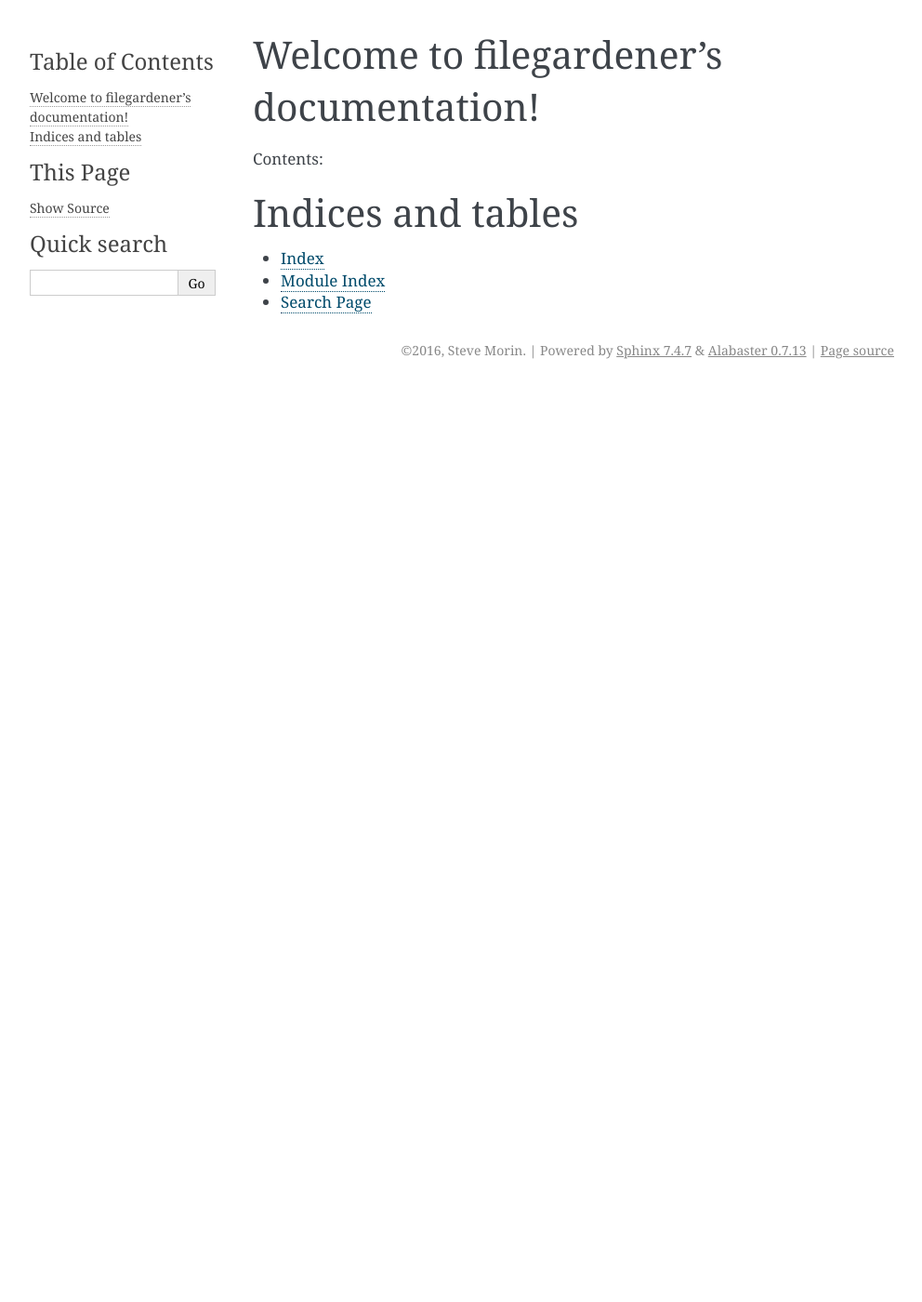
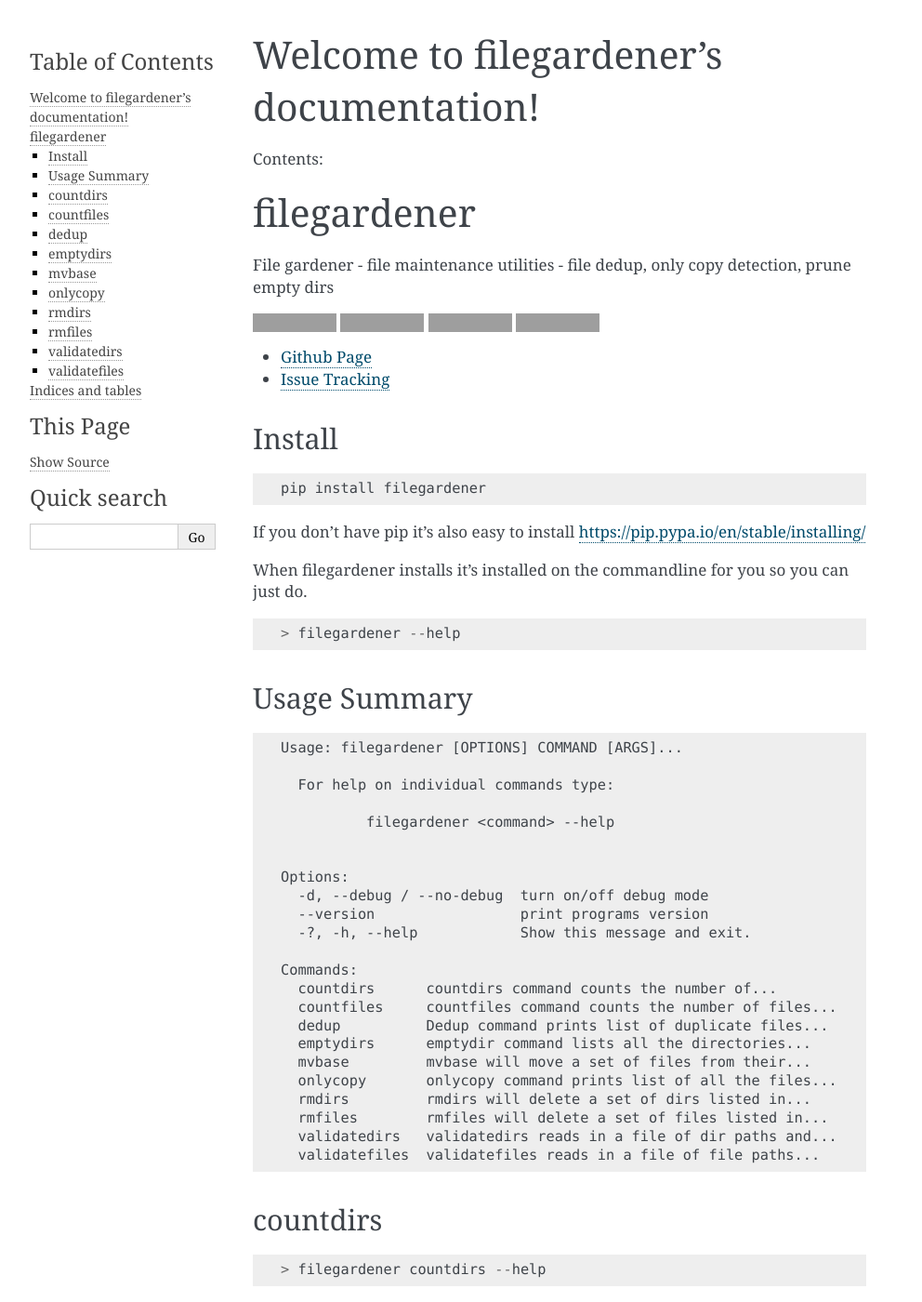
Before and after one commit to smorin/filegardener, a Sphinx documentation site: the page built from docs/index.rst, in a window 1280 px wide and 1400 px high. Shown: the whole window at 93% size, without its empty margins (148-1140 px from the left). Built offline with Sphinx 7.4.7, drawn with Linux system fonts in a browser that asks for light colours; some of the changed text lies outside the part shown; grey boxes are pictures that could not be loaded.

Commit message:
added documentation to the project

```diff
--- a/README.rst
+++ b/README.rst
@@ -17,3 +17,224 @@
 
 * `Github Page <https://github.com/smorin/filegardener>`_
 * `Issue Tracking <https://github.com/smorin/filegardener/issues>`_
+
+Install
+-------
+::
+
+	pip install filegardener
+
+If you don't have pip it's also easy to install https://pip.pypa.io/en/stable/installing/
+
+When filegardener installs it's installed on the commandline for you so you can just do.
+
+::
+
+	> filegardener --help
+
+
+Usage Summary
+-------------
+
+::
+
+	Usage: filegardener [OPTIONS] COMMAND [ARGS]...
+
+	  For help on individual commands type:
+
+	          filegardener <command> --help
+
+
+	Options:
+	  -d, --debug / --no-debug  turn on/off debug mode
+	  --version                 print programs version
+	  -?, -h, --help            Show this message and exit.
+
+	Commands:
+	  countdirs      countdirs command counts the number of...
+	  countfiles     countfiles command counts the number of files...
+	  dedup          Dedup command prints list of duplicate files...
+	  emptydirs      emptydir command lists all the directories...
+	  mvbase         mvbase will move a set of files from their...
+	  onlycopy       onlycopy command prints list of all the files...
+	  rmdirs         rmdirs will delete a set of dirs listed in...
+	  rmfiles        rmfiles will delete a set of files listed in...
+	  validatedirs   validatedirs reads in a file of dir paths and...
+	  validatefiles  validatefiles reads in a file of file paths...
+
+countdirs
+---------
+::
+
+	> filegardener countdirs --help
+
+::
+
+	Usage: filegardener countdirs [OPTIONS] CHECKDIR...
+
+	  countdirs command counts the number of directories in the directories you
+	  give it (excludes dirs you give it)
+
+	Options:
+	  -?, -h, --help  Show this message and exit.
+
+countfiles
+----------
+::
+
+	> filegardener countfiles --help
+
+::
+
+	Usage: filegardener countfiles [OPTIONS] CHECKDIR...
+
+	  countfiles command counts the number of files in the directories you give
+	  it
+
+	Options:
+	  -?, -h, --help  Show this message and exit.
+
+dedup
+-----
+::
+
+	> filegardener dedup --help
+
+::
+
+	Usage: filegardener dedup [OPTIONS] CHECKDIR...
+
+	  Dedup command prints list of duplicate files in one or more checkdirs
+
+	Options:
+	  -s, --srcdir DIRECTORY        directories to check  [required]
+	  -r, --relpath / --no-relpath  turn on/off relative path - default off
+	  -?, -h, --help                Show this message and exit.
+
+emptydirs
+---------
+::
+
+	> filegardener emptydirs --help
+
+::
+
+	Usage: filegardener emptydirs [OPTIONS] CHECKDIR...
+
+	  emptydir command lists all the directories that no file in it or it's sub
+	  directories
+
+	Options:
+	  -r, --relpath / --no-relpath  turn on/off relative path - default off
+	  -?, -h, --help                Show this message and exit.
+
+mvbase
+------
+
+This function isn't implemented yet and is a TODO:, if you want to contribute a pull request with tests that would be great!
+
+::
+
+	> filegardener mvbase --help
+
+::
+
+	Usage: filegardener mvbase [OPTIONS] DESTDIR
+
+	  mvbase will move a set of files from their locations, at target directory
+	  to destdir
+
+	Options:
+	  -b, --basedir DIRECTORY    base directory to join each file path to
+	  -b, --targetdir DIRECTORY  location to move all files from  [required]
+	  -f, --file PATH            file for input files  [required]
+	  -?, -h, --help             Show this message and exit.
+
+onlycopy
+--------
+::
+
+	> filegardener onlycopy --help
+
+::
+	Usage: filegardener onlycopy [OPTIONS] CHECKDIR...
+
+	  onlycopy command prints list of all the files that aren't in the srcdir
+
+	Options:
+	  -s, --srcdir DIRECTORY        directories to check  [required]
+	  -r, --relpath / --no-relpath  turn on/off relative path - default off
+	  -?, -h, --help                Show this message and exit.
+
+rmdirs
+------
+::
+
+	> filegardener rmdirs --help
+
+::
+
+	Usage: filegardener rmdirs [OPTIONS] FILE...
+
+	  rmdirs will delete a set of dirs listed in the input file(s)
+
+	Options:
+	  -b, --basedir DIRECTORY         base directory to join each file path to
+	  -e, --exitonfail / --no-exitonfail
+	                                  turn on/off exit on first failure
+	  -?, -h, --help                  Show this message and exit.
+
+rmfiles
+-------
+::
+
+	> filegardener rmfiles --help
+
+::
+
+	Usage: filegardener rmfiles [OPTIONS] FILE...
+
+	  rmfiles will delete a set of files listed in the input file(s)
+
+	Options:
+	  -b, --basedir DIRECTORY         base directory to join each file path to
+	  -e, --exitonfail / --no-exitonfail
+	                                  turn on/off exit on first failure
+	  -?, -h, --help                  Show this message and exit.
+
+validatedirs
+------------
+::
+
+	> filegardener validatedirs --help
+
+::
+
+	Usage: filegardener validatedirs [OPTIONS] FILE...
+
+	  validatedirs reads in a file of dir paths and checks that it exists and
+	  passes test
+
+	Options:
+	  -b, --basedir DIRECTORY         base directory to join each file path to
+	  -e, --exitonfail / --no-exitonfail
+	                                  turn on/off exit on first failure
+	  -?, -h, --help                  Show this message and exit.
+
+validatefiles
+-------------
+::
+
+	> filegardener validatefiles --help
+
+::
+
+	Usage: filegardener validatefiles [OPTIONS] FILE...
+
+	  validatefiles reads in a file of file paths and checks that it exists
+
+	Options:
+	  -b, --basedir DIRECTORY         base directory to join each file path to
+	  -e, --exitonfail / --no-exitonfail
+	                                  turn on/off exit on first failure
+	  -?, -h, --help                  Show this message and exit.
--- a/docs/index.rst
+++ b/docs/index.rst
@@ -12,6 +12,7 @@
    :maxdepth: 2
 
 
+.. include:: ../README.rst
 
 Indices and tables
 ==================
--- a/filegardener.py
+++ b/filegardener.py
@@ -26,7 +26,7 @@
 
 LOGGER = logging.getLogger(__name__)
 
-__version__ = '1.4.1'
+__version__ = '1.6.2'
 __author__ = 'Steve Morin'
 __script_name__ = 'filegardener'
 
@@ -221,7 +221,7 @@
     """
     mvbase will move a set of files from their locations, at target directory to destdir
     """
-    click.echo("not implemented yet")
+    click.echo("TODO: not implemented yet")
     sys.exit(1)
     failed = False
 
```
Also changed, not shown: 1 other file.
